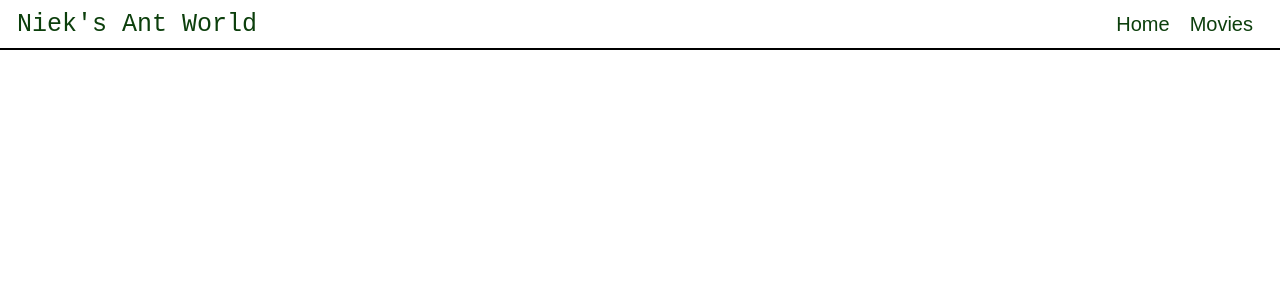
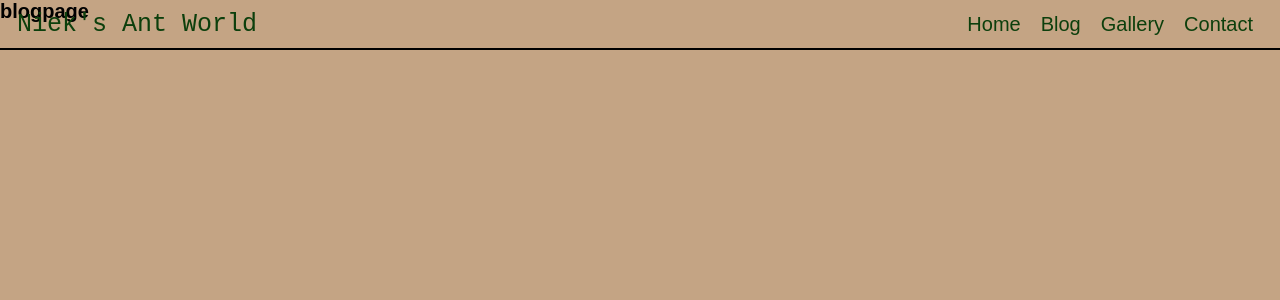
Before and after one commit to NiekVeenstra/NieksAntWorld, a React (Create React App) app: page /blog in a window 1280 px wide. Shown: the top 300 px of the page. Built offline with nearby package versions, Linux system fonts and the light colour scheme.

Commit message:
create pages

```diff
--- a/src/App.js
+++ b/src/App.js
@@ -1,8 +1,13 @@
 import React from "react";
 import { BrowserRouter as Router, Route, Switch } from "react-router-dom";
+// components
 import Footer from "./components/Footer";
 import Navbar from "./components/Navbar";
+// pages
 import Homepage from "./pages/Homepage";
+import Blogpage from "./pages/Blogpage";
+import Gallerypage from "./pages/Gallerypage";
+import Contactpage from "./pages/Contactpage";
 
 const App = () => {
   return (
@@ -11,6 +16,9 @@ const App = () => {
         <Navbar />
         <Switch>
           <Route exact path="/" component={Homepage} />
+          <Route exact path="/blog" component={Blogpage} />
+          <Route exact path="/gallery" component={Gallerypage} />
+          <Route exact path="/contact" component={Contactpage} />
         </Switch>
         <Footer />
       </div>
--- a/src/components/Menu.jsx
+++ b/src/components/Menu.jsx
@@ -25,8 +25,20 @@ const Menu = () => {
         </li>
         <li className="menu-container__li">
           {" "}
-          <Link className="menu-container__link" to="/movies">
-            Movies
+          <Link className="menu-container__link" to="/blog">
+            Blog
+          </Link>
+        </li>
+        <li className="menu-container__li">
+          {" "}
+          <Link className="menu-container__link" to="/gallery">
+            Gallery
+          </Link>
+        </li>
+        <li className="menu-container__li">
+          {" "}
+          <Link className="menu-container__link" to="/contact">
+            Contact
           </Link>
         </li>
       </div>
--- /dev/null
+++ b/src/pages/Blogpage.jsx
@@ -0,0 +1,11 @@
+import React from 'react'
+
+const Blogpage = () => {
+    return (
+        <div>
+            <h1>blogpage</h1>
+        </div>
+    )
+}
+
+export default Blogpage
--- /dev/null
+++ b/src/pages/Contactpage.jsx
@@ -0,0 +1,11 @@
+import React from "react";
+
+const Contactpage = () => {
+  return (
+    <div>
+      <h1>contactpage</h1>
+    </div>
+  );
+};
+
+export default Contactpage;
--- /dev/null
+++ b/src/pages/Gallerypage.jsx
@@ -0,0 +1,11 @@
+import React from "react";
+
+const Gallerypage = () => {
+  return (
+    <div>
+      <h1>gallery</h1>
+    </div>
+  );
+};
+
+export default Gallerypage;
--- a/src/styles/_variables.scss
+++ b/src/styles/_variables.scss
@@ -1,4 +1,4 @@
 // variables
-$overal-background-color: rgb(255, 255, 255);
+$overal-background-color: #C4A484;
 $overal-text-color: rgb(12, 63, 12);
 $title-text-color: rgb(12, 63, 12);
--- a/src/styles/styles.css
+++ b/src/styles/styles.css
@@ -8,7 +8,7 @@
 html {
   font-size: 62.5%;
   scroll-behavior: smooth;
-  background-color: white;
+  background-color: #C4A484;
   height: 100%;
 }
 
@@ -136,7 +136,7 @@ body {
     -webkit-box-align: center;
         -ms-flex-align: center;
             align-items: center;
-    background-color: white;
+    background-color: #C4A484;
     position: fixed;
     top: 0;
     right: 0;
```
Also changed, not shown: 1 other file (tests, documents, lock files or other folders).
